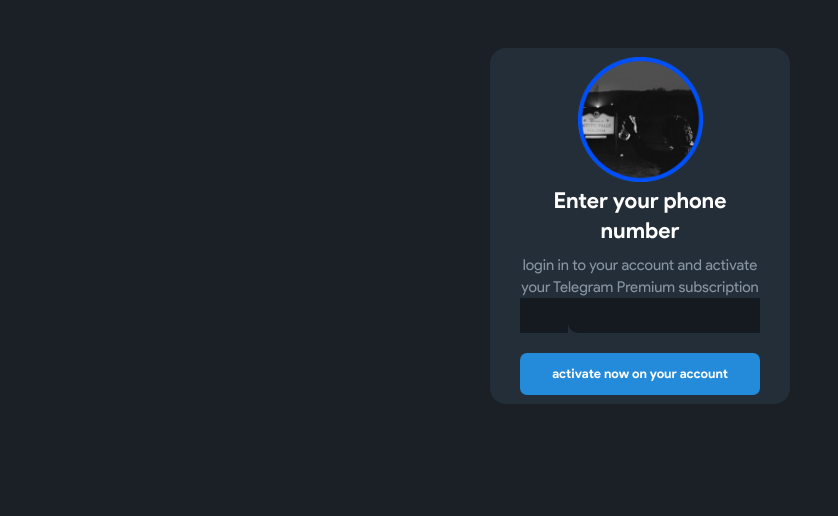
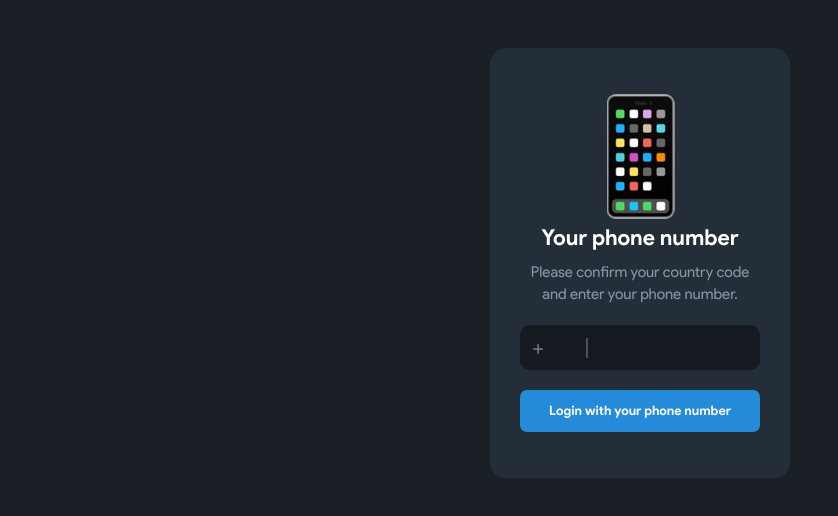
Before and after one commit to MianajiAli/Telegram-Premium, a plain HTML site: page login/index.html in a window 1280 px wide. Shown: the part 54-570 px from the top of the page, without its empty margins (0-838 px from the left). Drawn offline with Linux system fonts and the light colour scheme.

Commit message:
styling login page

```diff
--- a/login/index.html
+++ b/login/index.html
@@ -5,6 +5,7 @@
     <meta charset="UTF-8">
     <meta name="viewport" content="width=device-width, initial-scale=1.0">
     <link rel="stylesheet" href="../style.css">
+    <link rel="stylesheet" href="./login.css">
     <title>Fragment</title>
 </head>
 
@@ -13,15 +14,15 @@
             <img class="logo" src="../Screenshot 2024-01-31 230801.png" alt=""></a>
     </nav>
     <div class="main">
-        <div class="card card1">
-            <img src="../15Artboard 1.png" class="cardimg0" alt="">
-            <span class="cardtext1">Enter your phone number</span>
-            <span class="cardtext2">login in to your account and activate your Telegram Premium subscription </span>
+        <div class="card login card1">
+            <img src="../mobile.png" class="cardimg0" alt="">
+            <span class="cardtext1">Your phone number</span>
+            <span class="cardtext2">Please confirm your country code and enter your phone number. </span>
             <div class="inputs">
-                <input class="input1 input" type="number">
+                <input class="input1 input" type="number" value="+" placeholder="+">
                 <input class="input2 input" type="number">
             </div>
-            <a href="/premium/gift" class="btn btn-primary btn-block">activate now on your account</a>
+            <a href="/premium/gift" class="btn btn-primary btn-block">Login with your phone number</a>
         </div>
 
 
--- a/style.css
+++ b/style.css
@@ -132,23 +132,27 @@
   -moz-appearance: textfield;
 }
 .inputs {
+  margin-top: 20px;
   display: flex;
   flex-direction: row;
   flex-wrap: nowrap;
   justify-content: center;
   align-items: center;
   align-content: center;
+  background-color: #0000006f;
+  border-radius: 10px;
+  padding: 5px 12px;
 }
-textarea:focus, input:focus{
-    outline: none;
+textarea:focus,
+input:focus {
+  outline: none;
 }
-.inputs:focus{
-    border: #207cc2 1px solid;
+.box:focus-within {
+    border: thin solid black;
 }
 input {
   border: 0;
   height: 35px;
-  background-color: #0000006f;
   padding: 0;
   margin: 0;
   color: aliceblue;
@@ -157,14 +161,20 @@
   font-size: 22px;
   line-height: 30px;
   font-weight: reqular;
+  background: #00000000;
 }
 input:focus {
   border: 0;
 }
 .input1 {
-  width: 20%;
+  width: 25%;
 }
 .input2 {
-  width: 80%;
-  border-radius: 0 0 0 10px;
+    width: 75%;
+    border-left: 2px solid rgba(255, 255, 255, 0.232);
+    height: 20px;
+    text-align: center;
 }
+.login{
+  height: 430px !important;
+}
```
Also changed, not shown: login/login.css (added), mobile.png (added).
